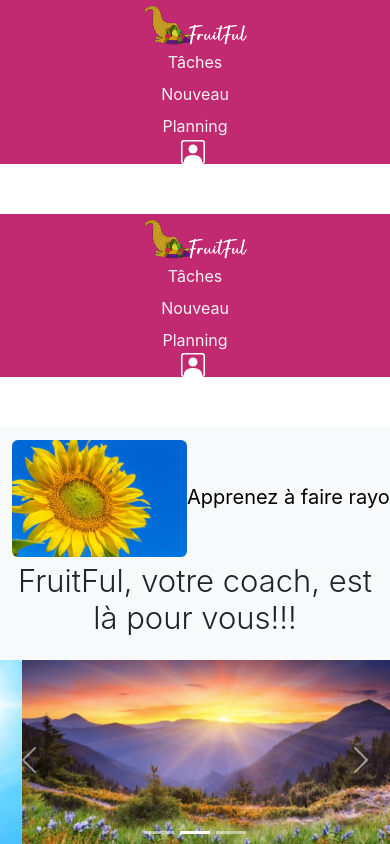
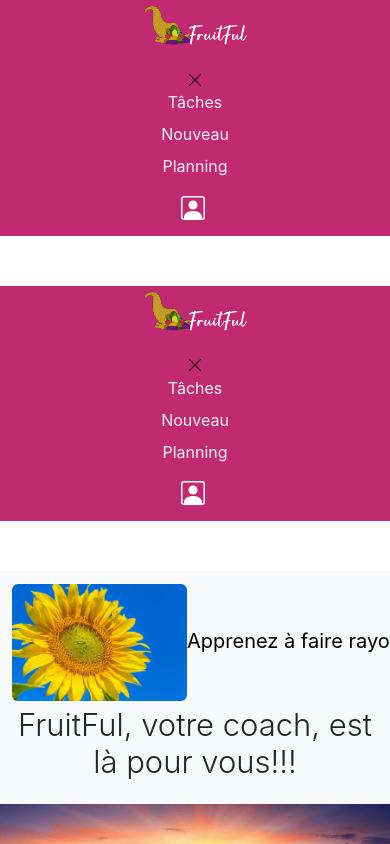
Before and after one commit to RomainVReco/fruitful-app, a React (Create React App) app: page /pageAccueil in a window 390 px wide. Shown: the top 844 px of the page. Built offline with nearby package versions, Linux system fonts and the light colour scheme.

Commit message:
responsive icone

```diff
--- a/src/App.css
+++ b/src/App.css
@@ -63,20 +63,39 @@ body {
   content: none !important;
 }
 
+.icon-test {
+  fill:#FFF;
+}
+
 @media (max-width: 645px) {
-
 
   .listeMenu {
     flex-direction: column;
     justify-content: center ;
     width: 100%;
     gap: 0.5rem;
-    height: auto;
+    height: 100%;
   }
   .header-container {
     display: block;
     text-align: center;
   }
+
+  .image-header{
+    margin-bottom: 1rem;
+  }
+
+  .wrapper-lienHeader{
+    display: flex;
+    flex-direction: column;
+    padding: 0.5rem;
+  }
+
+  .icon-media {
+    padding: 1rem;
+  }
+
+
 }
 
 
--- a/src/components/Header.js
+++ b/src/components/Header.js
@@ -3,26 +3,30 @@ import { Link } from 'react-router-dom'
 import { useState } from "react";
 import logoComplet from '../assets/logo-fruit-titre.png'
 import profilIcone from '../assets/person-square.svg'
+import closeIcon from '../assets/x-lg.svg'
 
 
 function Header() {
 
   const [isConnected, setConnected] = useState(true)
 
-  const blocConnexion = <><div className="lienHeader">
+  const blocConnexion = <>
+    <div className="wrapper-lienHeader d-flex">
+      <div className="lienHeader">
         <a href="#" className="btn">S'inscrire</a>
       </div>
       <div className="lienHeader">
         <a href="#" className="btn">Connexion</a>
+      </div>
     </div></>
 
   const estConnecte = <>
-    <div className="lienHeader lien toggle-icon">
+    <div className="lienHeader icon-media">
       <div className="dropwdown">
         <a className="dropdown-toggle" role="button" data-bs-toggle="dropdown" aria-expanded="false">
-        <svg xmlns="http://www.w3.org/2000/svg" width="24" height="24" fill="#FFF" class="bi bi-person-square" viewBox="0 0 16 16">
-  <path d="M11 6a3 3 0 1 1-6 0 3 3 0 0 1 6 0"/>
-  <path d="M2 0a2 2 0 0 0-2 2v12a2 2 0 0 0 2 2h12a2 2 0 0 0 2-2V2a2 2 0 0 0-2-2zm12 1a1 1 0 0 1 1 1v12a1 1 0 0 1-1 1v-1c0-1-1-4-6-4s-6 3-6 4v1a1 1 0 0 1-1-1V2a1 1 0 0 1 1-1z"/>
+          <svg className='' xmlns="http://www.w3.org/2000/svg" width="24" height="24" fill="#FFF" class="bi bi-person-square" viewBox="0 0 16 16">
+            <path d="M11 6a3 3 0 1 1-6 0 3 3 0 0 1 6 0" />
+            <path d="M2 0a2 2 0 0 0-2 2v12a2 2 0 0 0 2 2h12a2 2 0 0 0 2-2V2a2 2 0 0 0-2-2zm12 1a1 1 0 0 1 1 1v12a1 1 0 0 1-1 1v-1c0-1-1-4-6-4s-6 3-6 4v1a1 1 0 0 1-1-1V2a1 1 0 0 1 1-1z" />
           </svg>
         </a>
         <ul className="dropdown-menu">
@@ -45,7 +49,8 @@ function Header() {
             <img src={logoComplet} alt="logo fruitful" className="image-header"></img>
           </Link>
         </div>
-        <ul className="listeMenu">
+        <div><img src={closeIcon} className="icon-test"></img></div>
+        <ul className="listeMenu show-content">
           <li className="liensNav">
             <Link className='lien' to="/">Tâches</Link></li>
           <li className="liensNav">
@@ -56,6 +61,8 @@ function Header() {
           </li>
         </ul>
         {isConnected ? estConnecte : blocConnexion}
+
+
         {/*
         <div className="lienHeader">
           <a href="#" className="btn">S'inscrire</a>
```
Also changed, not shown: src/assets/x-lg.svg (added). Lines whose indentation alone changed are shown as unchanged.
